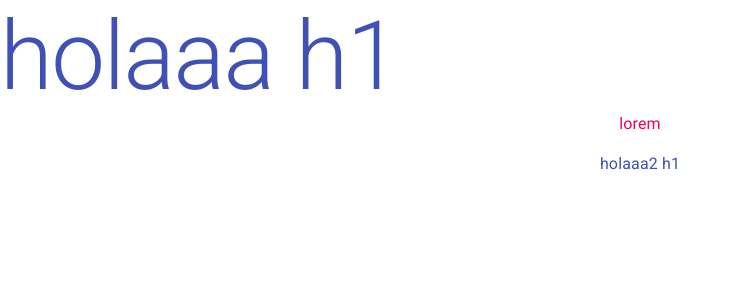
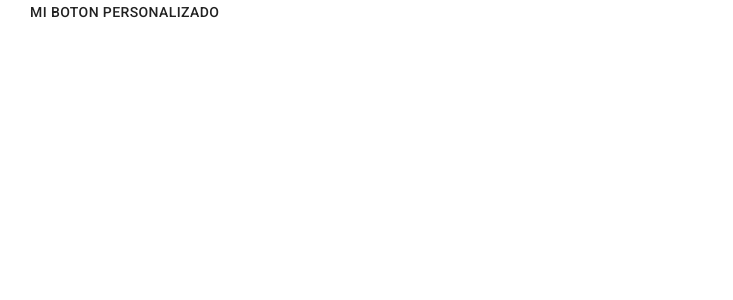
Before and after one commit to MarqCervMartin/Training-Front, a React (Create React App) app in the folder disenio-material/: page / in a window 1280 px wide. Shown: the top 300 px of the page, without its empty margins (0-733 px from the left). Built offline with nearby package versions, Linux system fonts and the light colour scheme.

Commit message:
Css personalizado

```diff
--- a/disenio-material/src/App.jsx
+++ b/disenio-material/src/App.jsx
@@ -7,36 +7,28 @@
 //IMPORTANDO ICONOS
 import DeleteIcon from '@material-ui/icons/Delete';
 import {Button, IconButton, Typography} from '@material-ui/core';
+import {makeStyles} from '@material-ui/core/styles'
+import { buildQueries } from '@testing-library/dom';
+
+const useStyle = makeStyles(
+  {
+    gus : {
+      background: 'blue',
+      borderRadius: 3,
+      padding: '0 30px',
+    }
+  }
+)
 
 function App() {
+
+  const classes = useStyle();
+
   return (
     <div>
-      <Typography
-        variant="h1"
-        color="primary"
-      >
-        holaaa h1
-      </Typography>
-
-      <Typography
-        variant="body1"
-        color="secondary"
-        align="center"
-        paragraph
-      >
-        lorem
-      </Typography>
-
-      <Typography
-        variant="body1"
-        color="primary"
-        align="center"
-      >
-        holaaa2 h1
-      </Typography>
-
-
-
+      <Button className={classes.gus}>
+        Mi boton personalizado
+      </Button>
     </div>
 
 
@@ -46,7 +38,7 @@ function App() {
 export default App;
 
 /*
-PRUEBAS BOTONES
+USANDO BOTONES
       <Button color="default">
         Color
       </Button>
@@ -80,7 +72,7 @@ PRUEBAS BOTONES
       </Button>
 
 
-ICONOS
+USANDO ICONOS
       <Button
         variant="contained"
         color="secondary"
@@ -96,4 +88,32 @@ ICONOS
       </IconButton>
 
 
+
+USANDO TIPOGRAFIAS
+      <Typography
+        variant="h1"
+        color="primary"
+      >
+        holaaa h1
+      </Typography>
+
+      <Typography
+        variant="body1"
+        color="secondary"
+        align="center"
+        paragraph
+      >
+        lorem
+      </Typography>
+
+      <Typography
+        variant="body1"
+        color="primary"
+        align="center"
+      >
+        holaaa2 h1
+      </Typography>
+
+
+
 */
```
